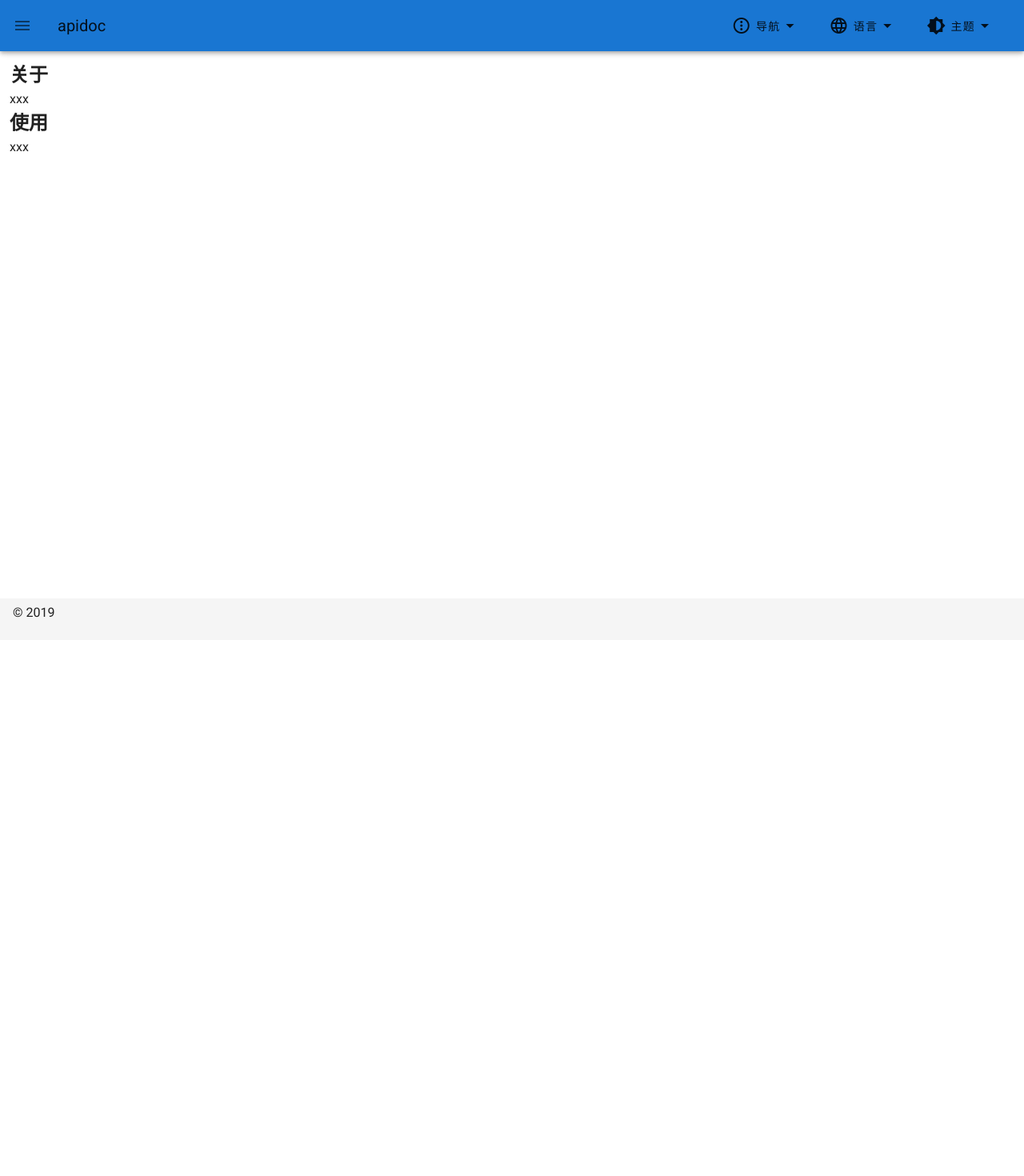
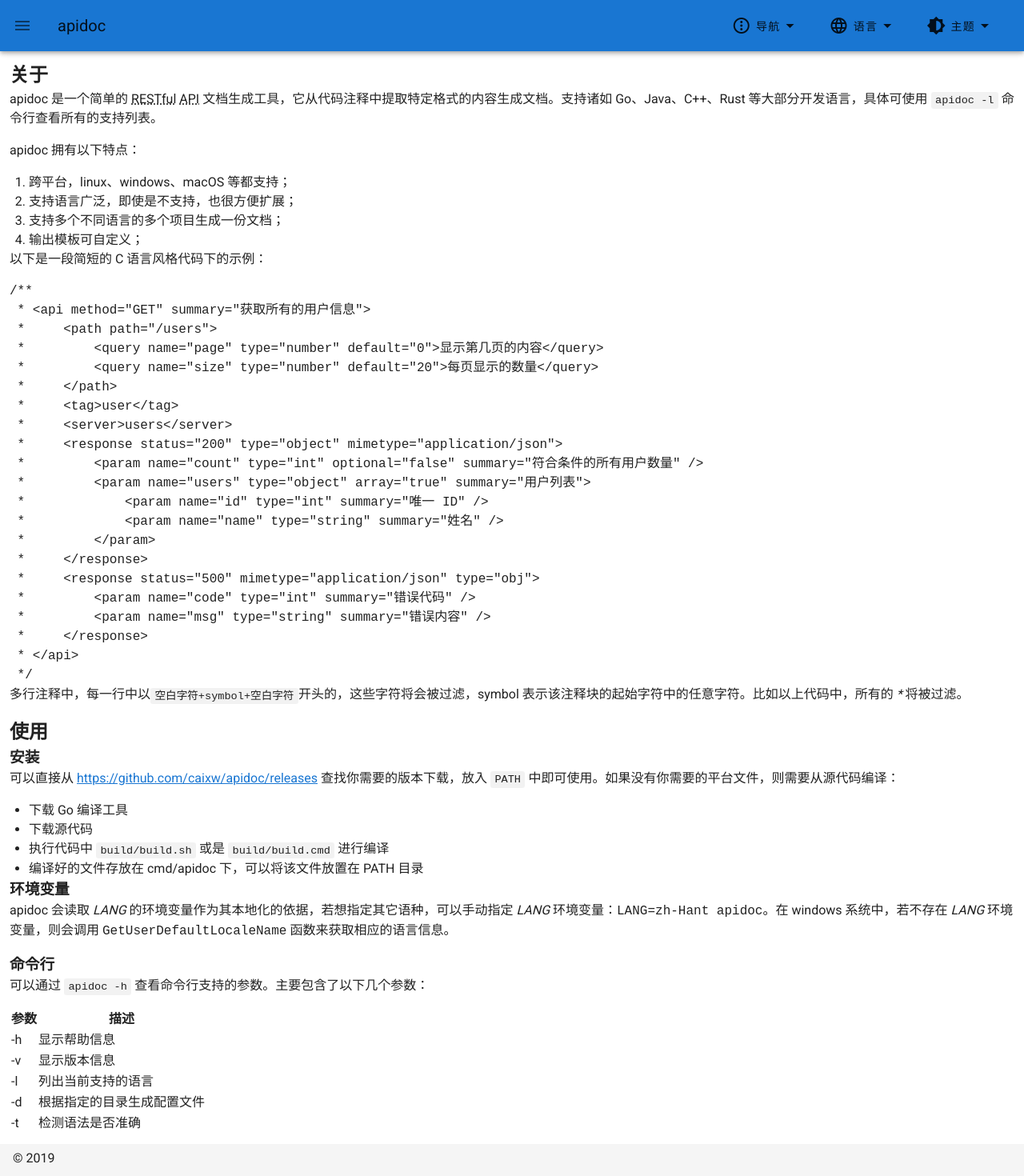
Before and after one commit to caixw/OAViewer, a Vue app: page / in a window 1280 px wide. Shown: the top 1470 px of the page at 80% size. Before the commit the page ends 800 px from the top, so only its background shows below. Built offline with nearby package versions, Linux system fonts and the light colour scheme.

Commit message:
采用 yaml 作为翻译文件格式
yaml 方便使用 HTML 内容。

```diff
--- a/package.json
+++ b/package.json
@@ -45,12 +45,14 @@
         "chai": "^4.1.2",
         "eslint": "^5.16.0",
         "eslint-plugin-vue": "^5.0.0",
+        "json-loader": "^0.5.7",
         "sass": "^1.19.0",
         "sass-loader": "^8.0.0",
         "typescript": "~3.4.3",
         "vue-cli-plugin-i18n": "^0.6.0",
         "vue-cli-plugin-vuetify": "^2.0.2",
         "vue-template-compiler": "^2.6.10",
-        "vuetify-loader": "^1.3.0"
+        "vuetify-loader": "^1.3.0",
+        "yaml-loader": "^0.5.0"
     }
 }
--- a/src/config/locale.ts
+++ b/src/config/locale.ts
@@ -13,7 +13,7 @@ export const fallbackLocale = 'en';
 export const vuetifyLocales = { en, zhHans, zhHant };
 
 function loadLocaleMessages(): LocaleMessages {
-    const locales = require.context('@/locales', true, /[A-Za-z0-9-_,\s]+\.json$/i);
+    const locales = require.context('@/locales', true, /[A-Za-z0-9-_,\s]+\.yaml$/i);
     const messages: LocaleMessages = {};
     locales.keys().forEach(key => {
         const matched = key.match(/([A-Za-z0-9-_]+)\./i);
--- a/src/locales/zh-hans.json
+++ /dev/null
@@ -1,21 +0,0 @@
-{
-    "displayName": "简体中文",
-    "language": "语言",
-
-    "theme": "主题",
-    "theme.dark": "深色模式",
-    "theme.purple": "紫色",
-    "theme.green": "绿色",
-    "theme.default": "默认",
-
-    "nav": "导航",
-    "nav.home": "首页",
-    "nav.api": "API",
-    "nav.about": "关于",
-
-    "doc.about": "关于",
-    "doc.about.content": "xxx",
-
-    "doc.usage": "使用",
-    "doc.usage.content": "xxx"
-}
--- /dev/null
+++ b/src/locales/zh-hans.yaml
@@ -0,0 +1,80 @@
+# SPDX-License-Identifier: MIT
+
+displayName: 简体中文
+language: 语言
+
+theme: 主题
+theme.dark: 深色模式
+theme.purple: 紫色
+theme.green: 绿色
+theme.default: 默认
+
+nav: 导航
+nav.home: 首页
+nav.api: API
+nav.about: 关于
+
+doc.about: 关于
+doc.about.content: |
+  <p>apidoc 是一个简单的 <abbr title="Representational State Transfer">RESTful</abbr> <abbr title="Application Programming Interface">API</abbr> 文档生成工具，它从代码注释中提取特定格式的内容生成文档。支持诸如 Go、Java、C++、Rust 等大部分开发语言，具体可使用 <code>apidoc -l</code> 命令行查看所有的支持列表。</p>
+
+        <p>apidoc 拥有以下特点：</p>
+        <ol>
+            <li>跨平台，linux、windows、macOS 等都支持；</li>
+            <li>支持语言广泛，即使是不支持，也很方便扩展；</li>
+            <li>支持多个不同语言的多个项目生成一份文档；</li>
+            <li>输出模板可自定义；</li>
+        </ol>
+
+        <p>以下是一段简短的 C 语言风格代码下的示例：</p>
+        <pre>/**
+   * &lt;api method="GET" summary="获取所有的用户信息"&gt;
+   *     &lt;path path="/users"&gt;
+   *         &lt;query name="page" type="number" default="0"&gt;显示第几页的内容&lt;/query&gt;
+   *         &lt;query name="size" type="number" default="20"&gt;每页显示的数量&lt;/query&gt;
+   *     &lt;/path&gt;
+   *     &lt;tag&gt;user&lt;/tag&gt;
+   *     &lt;server&gt;users&lt;/server&gt;
+   *     &lt;response status="200" type="object" mimetype="application/json"&gt;
+   *         &lt;param name="count" type="int" optional="false" summary="符合条件的所有用户数量" /&gt;
+   *         &lt;param name="users" type="object" array="true" summary="用户列表"&gt;
+   *             &lt;param name="id" type="int" summary="唯一 ID" /&gt;
+   *             &lt;param name="name" type="string" summary="姓名" /&gt;
+   *         &lt;/param&gt;
+   *     &lt;/response&gt;
+   *     &lt;response status="500" mimetype="application/json" type="obj"&gt;
+   *         &lt;param name="code" type="int" summary="错误代码" /&gt;
+   *         &lt;param name="msg" type="string" summary="错误内容" /&gt;
+   *     &lt;/response&gt;
+   * &lt;/api&gt;
+   */</pre>
+  <p>多行注释中，每一行中以<code>空白字符+symbol+空白字符</code>开头的，这些字符将会被过滤，symbol 表示该注释块的起始字符中的任意字符。比如以上代码中，所有的 <var>*</var> 将被过滤。</p>
+
+doc.usage: 使用
+doc.usage.install: 安装
+doc.usage.install.content: |
+  <p>可以直接从 <a href="https://github.com/caixw/apidoc/releases">https://github.com/caixw/apidoc/releases</a> 查找你需要的版本下载，放入 <code>PATH</code> 中即可使用。如果没有你需要的平台文件，则需要从源代码编译：</p>
+  <ul>
+      <li>下载 Go 编译工具</li>
+      <li>下载源代码</li>
+      <li>执行代码中 <code>build/build.sh</code> 或是 <code>build/build.cmd</code> 进行编译</li>
+      <li>编译好的文件存放在 cmd/apidoc 下，可以将该文件放置在 PATH 目录</li>
+  </ul>
+
+doc.usage.env: 环境变量
+doc.usage.env.content: |
+  <p>apidoc 会读取 <var>LANG</var> 的环境变量作为其本地化的依据，若想指定其它语种，可以手动指定 <var>LANG</var> 环境变量：<samp>LANG=zh-Hant apidoc</samp>。在 windows 系统中，若不存在 <var>LANG</var> 环境变量，则会调用 <samp>GetUserDefaultLocaleName</samp> 函数来获取相应的语言信息。</p>
+
+doc.usage.cli: 命令行
+doc.usage.cli.content: |
+  <p>可以通过 <code>apidoc -h</code> 查看命令行支持的参数。主要包含了以下几个参数：</p>
+  <table>
+      <thead><tr><th>参数</th><th>描述</th></tr></thead>
+      <tbody>
+          <tr><td>-h</td><td>显示帮助信息</td></tr>
+          <tr><td>-v</td><td>显示版本信息</td></tr>
+          <tr><td>-l</td><td>列出当前支持的语言</td></tr>
+          <tr><td>-d</td><td>根据指定的目录生成配置文件</td></tr>
+          <tr><td>-t</td><td>检测语法是否准确</td></tr>
+      </tbody>
+  </table>
--- a/src/locales/zh-hant.json
+++ /dev/null
@@ -1,21 +0,0 @@
-{
-    "displayName": "繁體中文",
-    "language": "語言",
-
-    "theme": "主題",
-    "theme.dark": "深色模式",
-    "theme.purple": "紫色",
-    "theme.green": "綠色",
-    "theme.default": "默認",
-
-    "nav": "導航",
-    "nav.home": "首頁",
-    "nav.api": "API",
-    "nav.about": "關於",
-
-    "doc.about": "關於",
-    "doc.about.content": "xxx",
-
-    "doc.usage": "使用",
-    "doc.usage.content": "xxx"
-}
--- /dev/null
+++ b/src/locales/zh-hant.yaml
@@ -0,0 +1,21 @@
+# SPDX-License-Identifier: MIT
+
+displayName: 簡體中文
+language: 語言
+
+theme: 主題
+theme.dark: 深色模式
+theme.purple: 紫色
+theme.green: 綠色
+theme.default: 默認
+
+nav: 導航
+nav.home: 首頁
+nav.api: API
+nav.about: 關於
+
+doc.about: 關於
+doc.about.content: xxx
+
+doc.usage: 使用
+doc.usage.content: xxx
--- a/src/views/Home.vue
+++ b/src/views/Home.vue
@@ -2,12 +2,20 @@
 <div>
     <article>
         <h2>{{$i18n.t('doc.about')}}</h2>
-        {{$i18n.t('doc.about.content')}}
+        <section v-html="$i18n.t('doc.about.content')" />
     </article>
 
     <article>
         <h2>{{$i18n.t('doc.usage')}}</h2>
-        {{$i18n.t('doc.usage.content')}}
+
+        <h3>{{$i18n.t('doc.usage.install')}}</h3>
+        <section v-html="$i18n.t('doc.usage.install.content')" />
+
+        <h3>{{$i18n.t('doc.usage.env')}}</h3>
+        <section v-html="$i18n.t('doc.usage.env.content')" />
+
+        <h3>{{$i18n.t('doc.usage.cli')}}</h3>
+        <section v-html="$i18n.t('doc.usage.cli.content')" />
     </article>
 </div>
 </template>
--- a/vue.config.js
+++ b/vue.config.js
@@ -12,5 +12,16 @@ module.exports = {
             localeDir: 'locales',
             enableInSFC: false
         }
+    },
+
+    chainWebpack: config => {
+        config.module
+            .rule("yaml")
+            .test(/\.ya?ml$/)
+            .use("json-loader")
+            .loader("json-loader")
+            .end()
+            .use("yaml-loader")
+            .loader("yaml-loader");
     }
 };
```
Also changed, not shown: 1 other file (tests, documents, lock files or other folders).
